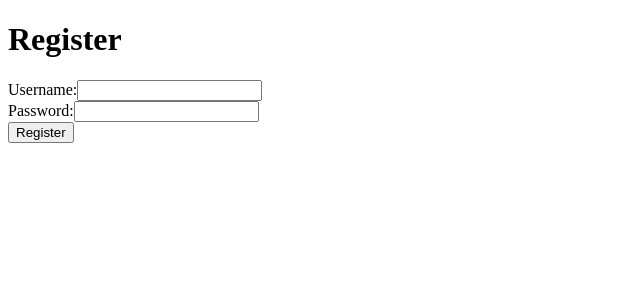
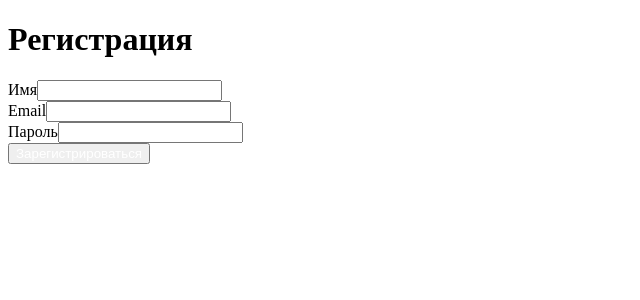
Before and after one commit to StanislavBorisov897/nfc-business-card, a Next.js app: page /Register in a window 1280 px wide. Shown: the top 300 px of the page, without its empty margins (0-640 px from the left). Built offline with nearby package versions, Linux system fonts and the light colour scheme.

Commit message:
Added styles for registration page

```diff
--- a/pages/Register.tsx
+++ b/pages/Register.tsx
@@ -1,13 +1,33 @@
 import React from 'react';
-import RegisterForm from '../components/RegisterForm';
+import Head from 'next/head';
+import '../styles/styles.css'; // Подключите файл стилей
 
-const Register: React.FC = () => {
+const RegisterPage: React.FC = () => {
   return (
-    <div>
-      <h1>Register</h1>
-      <RegisterForm />
+    <div className="bg-black min-h-screen flex items-center justify-center">
+      <Head>
+        <title>Регистрация</title>
+      </Head>
+      <div className="w-full max-w-md p-8 bg-white rounded shadow">
+        <h1 className="text-black text-2xl font-semibold mb-4">Регистрация</h1>
+        <form>
+          <div className="mb-4">
+            <label className="text-black block mb-2">Имя</label>
+            <input type="text" className="w-full p-2 border border-gray-300 rounded" />
+          </div>
+          <div className="mb-4">
+            <label className="text-black block mb-2">Email</label>
+            <input type="email" className="w-full p-2 border border-gray-300 rounded" />
+          </div>
+          <div className="mb-4">
+            <label className="text-black block mb-2">Пароль</label>
+            <input type="password" className="w-full p-2 border border-gray-300 rounded" />
+          </div>
+          <button type="submit" className="w-full bg-blue-500 text-white p-2 rounded">Зарегистрироваться</button>
+        </form>
+      </div>
     </div>
   );
 };
 
-export default Register;
+export default RegisterPage;
--- /dev/null
+++ b/styles/styles.css
@@ -0,0 +1,15 @@
+.text-black {
+  color: black;
+}
+
+.text-white {
+  color: white;
+}
+
+.bg-white {
+  background-color: white;
+}
+
+.bg-black {
+  background-color: black;
+}
```
